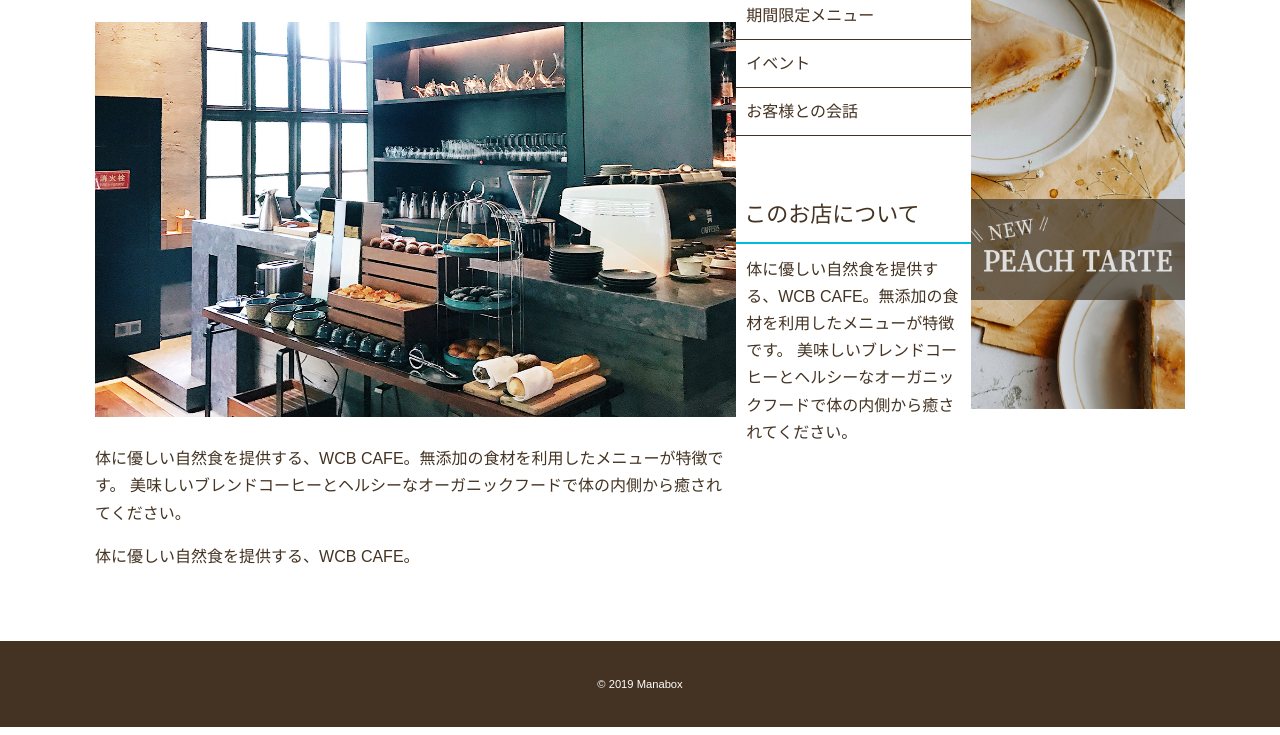
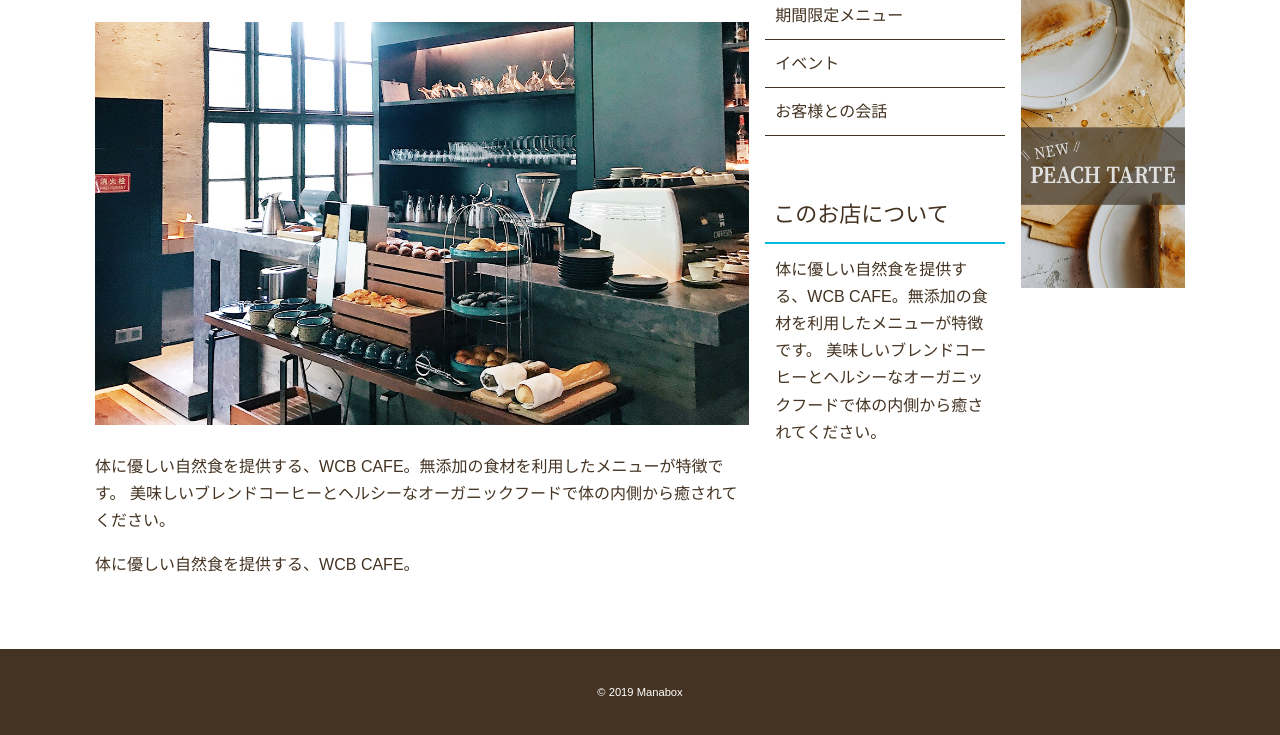
Before and after one commit to GrafeliaDesign/GrafeliaDesign-WCB-cafe, a plain HTML site: page WCBcafe/news.html in a window 1280 px wide. Shown: the part 419-1154 px from the top of the page. Drawn offline with Linux system fonts and the light colour scheme; some packages are replaced by stand-ins of ours.

Commit message:
変更しました。…10/6

```diff
--- a/WCBcafe/css/style.css
+++ b/WCBcafe/css/style.css
@@ -131,7 +131,7 @@ aside {
 
 /* バナー*/
 .ad {
-    width: 20%;
+    width: 15%;
 }
 
 .news-contents {
```
